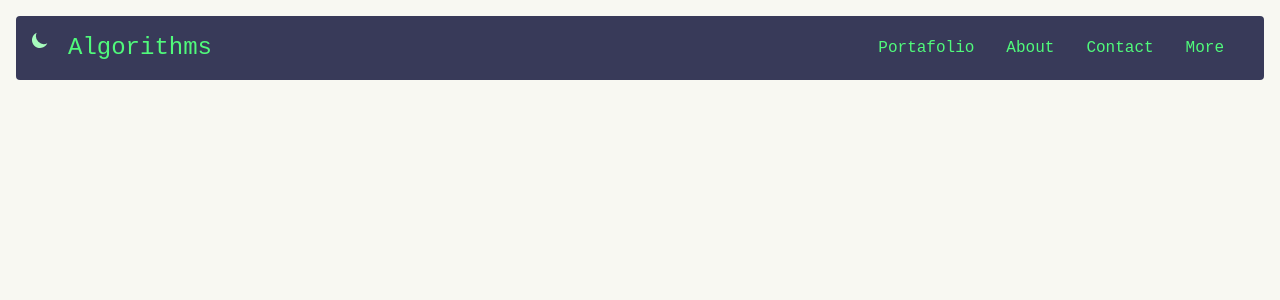
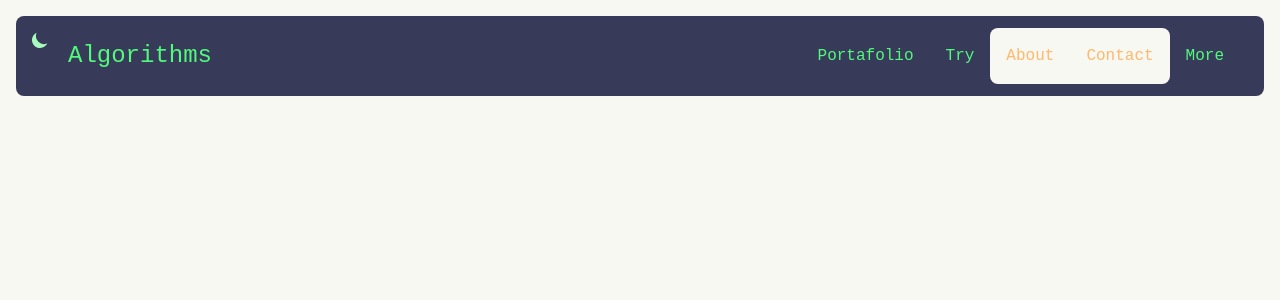
Before and after one commit to bigblackbexr/algorithms, a Vue app: page / in a window 1280 px wide. Shown: the top 300 px of the page. Built offline with nearby package versions, Linux system fonts and the light colour scheme; a web font is replaced by a local one.

Commit message:
Last version to navbar desktop

```diff
--- a/src/components/nav.vue
+++ b/src/components/nav.vue
@@ -1,5 +1,5 @@
 <template>
-	<div class="bg-vampire rounded m-4">
+	<div class="bg-vampire rounded-lg m-4 py-2">
 		<div class="md:flex md:items-center md:flex-row">
 			<!-- Logo & Button -->
 			<div class="flex flex-row items-center justify-between m-2 p-2">
@@ -19,9 +19,12 @@
 			<!-- Menu -->
 			<div :class="{'flex': open, 'hidden': !open}"
 			class="flex flex-col grow pb-4 md:flex md:flex-row md:justify-end md:pb-0 text-base max-md:text-sm">
-				<a class="md:p-4" href="#">Portafolio</a>
-				<a class="md:p-4" href="#">About</a>
-				<a class="md:p-4" href="#">Contact</a>
+				<a class="focus:bg-vampire-light focus:rounded-lg hover:underline decoration-2 underline-offset-8 focus:underline md:p-4" href="#">Portafolio</a>
+
+				<a class="md:p-4" href="#">Try</a>
+
+				<a class="rounded-l-lg bg-foreground text-orange focus:underline decoration-2 underline-offset-8 md:p-4" href="#">About</a>
+				<a class="rounded-r-lg bg-foreground text-orange focus:underline decoration-2 underline-offset-8 md:p-4" href="#">Contact</a>
 				<a class="md:p-4 md:pr-10" href="#">More</a>
 			</div>
 		</div>
```
